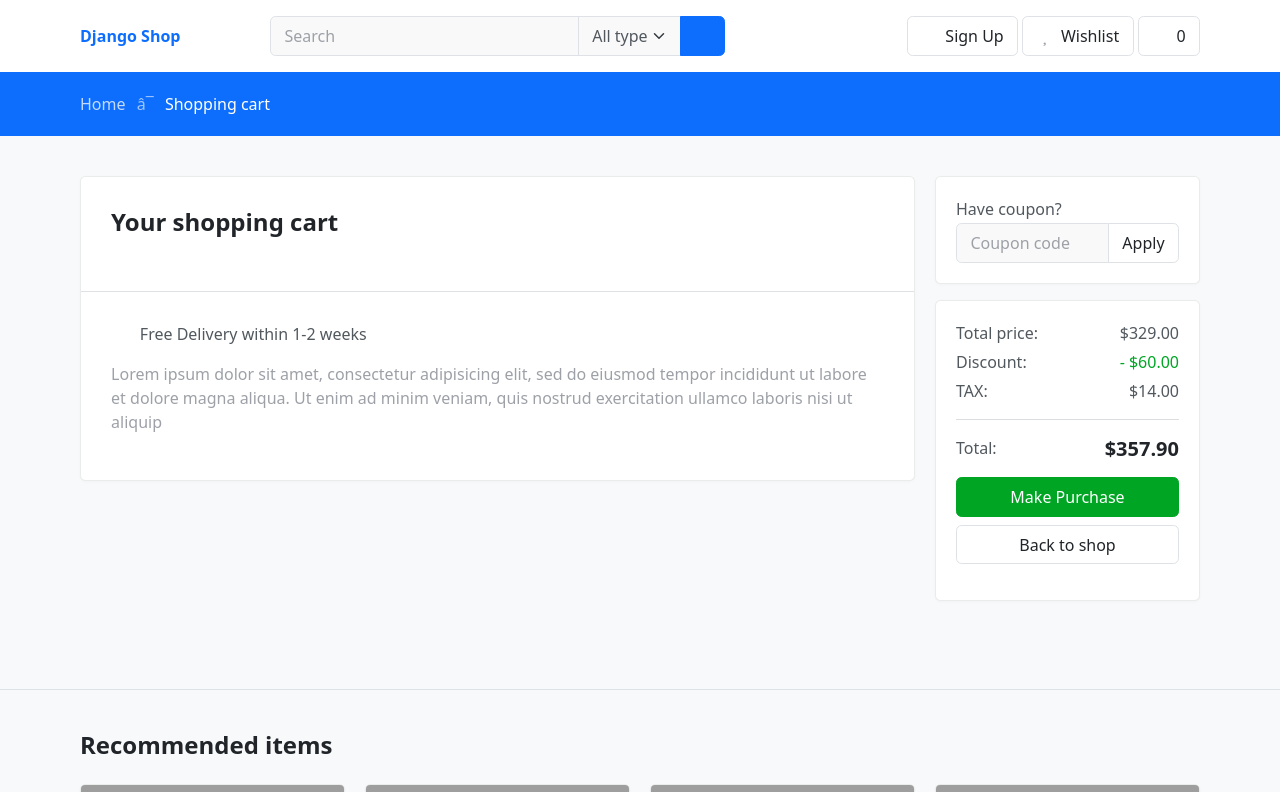
After one commit to naruhitokaide/django-python-shop, a Django app: page /order/mycart in a window 1280 px wide. The commit adds this page. Shown: the top 792 px of the page. Run offline with Django 4.2, Linux system fonts and the light colour scheme; some libraries are stand-ins or nearby versions; some web fonts are replaced; grey boxes are pictures that could not be loaded.

Commit message:
cart list

```diff
--- a/order/cart.py
+++ b/order/cart.py
@@ -1,3 +1,8 @@
+from decimal import Decimal
+from django.contrib.sessions.models import Session
+
+from shop.models import Product
+
 class Cart():
 
     def __init__(self, request):
@@ -7,8 +12,30 @@ class Cart():
             cart = self.session['s_key'] = {}
         self.cart = cart
 
+
     def add(self, product, product_qty):
         product_id = product.id
         if str(product_id) not in self.cart:
-            self.cart[product_id] = {'price':product.price, 'qty': product_qty, 'sub_total': product_qty * product.price}
+            self.cart[product_id] = {'price':product.price, 'qty': product_qty}
+
+        elif str(product_id) in self.cart:
+            pass
         self.session.modified = True
+
+
+    def __iter__(self):
+        product_ids = self.cart.keys()
+        products = Product.objects.filter(id__in = product_ids)
+        cart = self.cart.copy()
+
+        for product in products:
+            cart[str(product.id)]['product'] = product
+
+        for item in cart.values():
+            item['price'] = Decimal(item['price'])
+            item['sub_total'] = Decimal(item['price']) * Decimal(item['qty'])
+            yield item
+
+
+    def __len__(self):
+        return sum(item['qty'] for item in self.cart.values())
--- /dev/null
+++ b/order/templates/cartList.html
@@ -0,0 +1,209 @@
+{% extends 'base.html' %}
+
+{% block content %}
+
+<section class="bg-primary padding-y-sm">
+    <div class="container">
+        <ol class="breadcrumb ondark mb-0">
+            <li class="breadcrumb-item"> <a href="#">Home</a>  </li>
+            <li class="breadcrumb-item active"> Shopping cart  </li>
+        </ol>
+    </div> <!-- container //  -->
+</section>
+
+
+<section class="padding-y bg-light">
+    <div class="container">
+
+    <!-- =================== COMPONENT CART+SUMMARY ====================== -->
+    <div class="row">
+        <div class="col-lg-9">
+
+
+            <div class="card">
+            <div class="content-body">
+                <h4 class="card-title mb-4">Your shopping cart</h4>
+                {% for item in cart %}
+                <article class="row gy-3 mb-4">
+                    <div class="col-lg-5">
+                        <figure class="itemside me-lg-5">
+                            <div class="aside"><img src="{{ item.product.images.all.0.image.url }}" class="img-sm img-thumbnail"></div>
+                            <figcaption class="info">
+                                <strong><a href="#" class="title"> {{ item.product.name }} </a></strong>
+                                <p class="text-muted"> {{ item.product.category }} </p>
+                            </figcaption>
+                        </figure>
+                    </div>
+                    <div class="col-auto">
+                        <select style="width: 100px" class="form-select">
+                            <option value=" {{ item.qty }} " selected>{{ item.qty }}</option>
+                            <option>1</option>
+                            <option>2</option>
+                            <option>3</option>
+                            <option>4</option>
+                        </select>
+                    </div>
+                    <div class="col-lg-2 col-sm-4 col-6">
+                        <div class="price-wrap lh-sm">
+                            <var class="price h6">$ {{ item.sub_total }} </var>  <br>
+                            <small class="text-muted"> $ {{ item.product.price }} / per item </small>
+                        </div> <!-- price-wrap .// -->
+                    </div>
+                    <div class="col-lg col-sm-4">
+                        <div class="float-lg-end">
+                            <a href="#" class="btn btn-light"> <i class="fa fa-heart"></i></a>
+                            <a href="#" class="btn btn-light text-danger"> Remove</a>
+                        </div>
+                    </div>
+                </article> <!-- row.// -->
+                {% endfor %}
+
+
+            </div> <!-- card-body .// -->
+
+            <div class="content-body border-top">
+                <p><i class="me-2 text-muted fa-lg fa fa-truck"></i> Free Delivery within 1-2 weeks</p>
+                <p class="text-muted">Lorem ipsum dolor sit amet, consectetur adipisicing elit, sed do eiusmod
+                tempor incididunt ut labore et dolore magna aliqua. Ut enim ad minim veniam,
+                quis nostrud exercitation ullamco laboris nisi ut aliquip</p>
+            </div> <!-- card-body.// -->
+
+            </div> <!-- card.// -->
+
+        </div> <!-- col.// -->
+        <aside class="col-lg-3">
+
+            <div class="card mb-3">
+            <div class="card-body">
+            <form>
+                <div class="form-group">
+                    <label class="form-label">Have coupon?</label>
+                    <div class="input-group">
+                        <input type="text" class="form-control" name="" placeholder="Coupon code">
+                        <button class="btn btn-light">Apply</button>
+                    </div>
+                </div>
+            </form>
+            </div> <!-- card-body.// -->
+            </div> <!-- card.// -->
+
+            <div class="card">
+            <div class="card-body">
+                <dl class="dlist-align">
+                  <dt>Total price:</dt>
+                  <dd class="text-end"> $329.00</dd>
+                </dl>
+                <dl class="dlist-align">
+                  <dt>Discount:</dt>
+                  <dd class="text-end text-success"> - $60.00 </dd>
+                </dl>
+                <dl class="dlist-align">
+                  <dt>TAX:</dt>
+                  <dd class="text-end"> $14.00 </dd>
+                </dl>
+                <hr>
+                <dl class="dlist-align">
+                  <dt>Total:</dt>
+                  <dd class="text-end text-dark h5"> $357.90 </dd>
+                </dl>
+
+                <div class="d-grid gap-2 my-3">
+                    <a href="#" class="btn btn-success w-100"> Make Purchase </a>
+                    <a href="#" class="btn btn-light w-100"> Back to shop </a>
+                </div>
+            </div> <!-- card-body.// -->
+            </div> <!-- card.// -->
+
+        </aside> <!-- col.// -->
+
+    </div> <!-- row.// -->
+    <!-- =================== COMPONENT 1 CART+SUMMARY .//END  ====================== -->
+
+    <br><br>
+
+    </div> <!-- container .//  -->
+</section>
+
+<section class="padding-y border-top">
+    <div class="container">
+        <header class="section-heading">
+            <h4 class="section-title">Recommended items</h4>
+        </header>
+
+        <div class="row">
+            <div class="col-lg-3 col-sm-6 col-12">
+                <figure class="card card-product-grid">
+                    <div class="img-wrap">
+                        <span class="topbar">
+                            <a href="#" class="float-end"><i class="fa fa-lg fa-heart"></i></a>
+                            <span class="badge bg-danger"> New </span>
+                        </span>
+                        <a href="#"><img src="images/items/7.jpg"></a>
+                    </div>
+                    <figcaption class="info-wrap border-top">
+                        <a href="#" class="title">Gaming Headset with Mic</a>
+                            <div class="price-wrap mb-3">
+                                <strong class="price">$18.95</strong>
+                                <del class="price-old">$24.99</del>
+                            </div> <!-- price-wrap.// -->
+                            <a href="#" class="btn btn-outline-primary w-100">Add to cart</a>
+                    </figcaption>
+                </figure> <!-- card // -->
+            </div> <!-- col.// -->
+            <div class="col-lg-3 col-sm-6 col-12">
+                <figure class="card card-product-grid">
+                    <div class="img-wrap">
+                        <span class="topbar">
+                            <a href="#" class="float-end"><i class="fa fa-lg fa-heart"></i></a>
+                        </span>
+                        <a href="#"><img src="images/items/8.jpg"></a>
+                    </div>
+                    <figcaption class="info-wrap border-top">
+                        <a href="#" class="title">Apple Watch Series 1 Sport </a>
+                        <div class="price-wrap mb-3">
+                            <strong class="price">$120.00</strong>
+                        </div> <!-- price-wrap.// -->
+                        <a href="#" class="btn btn-outline-primary w-100">Add to cart</a>
+                    </figcaption>
+                </figure> <!-- card // -->
+            </div> <!-- col.// -->
+            <div class="col-lg-3 col-sm-6 col-12">
+                <figure class="card card-product-grid">
+                    <div class="img-wrap">
+                        <span class="topbar">
+                            <a href="#" class="float-end"><i class="fa fa-lg fa-heart"></i></a>
+                        </span>
+                        <a href="#"><img src="images/items/9.jpg"></a>
+                    </div>
+                    <figcaption class="info-wrap border-top">
+                        <a href="#" class="title"> Men's Denim Jeans Shorts  </a>
+                        <div class="price-wrap mb-3">
+                            <strong class="price">$80.50</strong>
+                        </div> <!-- price-wrap.// -->
+                        <a href="#" class="btn btn-outline-primary w-100">Add to cart</a>
+                    </figcaption>
+                </figure> <!-- card // -->
+            </div> <!-- col.// -->
+            <div class="col-lg-3 col-sm-6 col-12">
+                <figure class="card card-product-grid">
+                    <div class="img-wrap">
+                        <span class="topbar">
+                            <a href="#" class="float-end"><i class="fa fa-lg fa-heart"></i></a>
+                        </span>
+                        <a href="#"><img src="images/items/10.jpg"></a>
+                    </div>
+                    <figcaption class="info-wrap border-top">
+                        <a href="#" class="title text-truncate">Mens T-shirt Cotton Base Layer Slim fit </a>
+                        <div class="price-wrap mb-3">
+                            <strong class="price">$13.90</strong>
+                        </div> <!-- price-wrap.// -->
+                        <a href="#" class="btn btn-outline-primary w-100">Add to cart</a>
+                    </figcaption>
+                </figure> <!-- card // -->
+            </div> <!-- col.// -->
+        </div> <!-- row.// -->
+
+    </div> <!-- container .//  -->
+</section>
+
+{% endblock content %}
--- a/order/urls.py
+++ b/order/urls.py
@@ -3,4 +3,5 @@ from . import views
 
 urlpatterns = [
     path('add/', views.cart, name='basket_add'),
+    path('mycart', views.cart_list, name='cart_list'),
 ]
--- a/order/views.py
+++ b/order/views.py
@@ -1,7 +1,5 @@
 from django.http import JsonResponse
 from django.shortcuts import get_object_or_404, render
-from django.contrib.sessions.models import Session
-
 
 from order.cart import Cart
 from shop.models import Product
@@ -14,6 +12,8 @@ def cart(request):
         product_qty = int(request.POST.get('product_qty'))
         product = get_object_or_404(Product, id = productid)
         cart.add(product, product_qty)
-        s = Session.objects.get(pk = 'kd4pvykt3fyxr1ydb6zvt7ll9hwg2bit')
-        print(s.get_decoded())
-        return JsonResponse({'qty':product_qty})
+        return JsonResponse({'qty':cart.__len__()})
+
+def cart_list(request):
+    cart = Cart(request)
+    return render(request, 'cartList.html')
--- a/shop/templates/base.html
+++ b/shop/templates/base.html
@@ -54,12 +54,20 @@
 						<a href="#" class="btn btn-light">
 							<i class="fa fa-heart"></i>  <span class="ms-1 d-none d-sm-inline-block">Wishlist</span>
 						</a>
-						<a data-bs-toggle="offcanvas" href="#offcanvas_cart" class="btn btn-light">
+						<a data-bs-toggle="offcanvas" href=" {% url 'cart_list' %} " class="btn btn-light">
 							<i class="fa fa-shopping-cart"></i>
                 <span class="ms-1">
-                  <div class="d-inline-flex" id="cart-qty">
-                    cart
-                  </div>
+                  {% with total_qty=cart|length %}
+                    {% if total_qty > 0 %}
+                      <div class="d-inline-flex" id="cart-qty">
+                        {{ total_qty }}
+                      </div>
+                    {% else %}
+                      <div class="d-inline-flex" id="cart-qty">
+                        0
+                      </div>
+                    {% endif %}
+                  {% endwith %}
                 </span>
 						</a>
 			        </div>
```
Also changed, not shown: shop/templates/home.html (line endings or trailing spaces).
